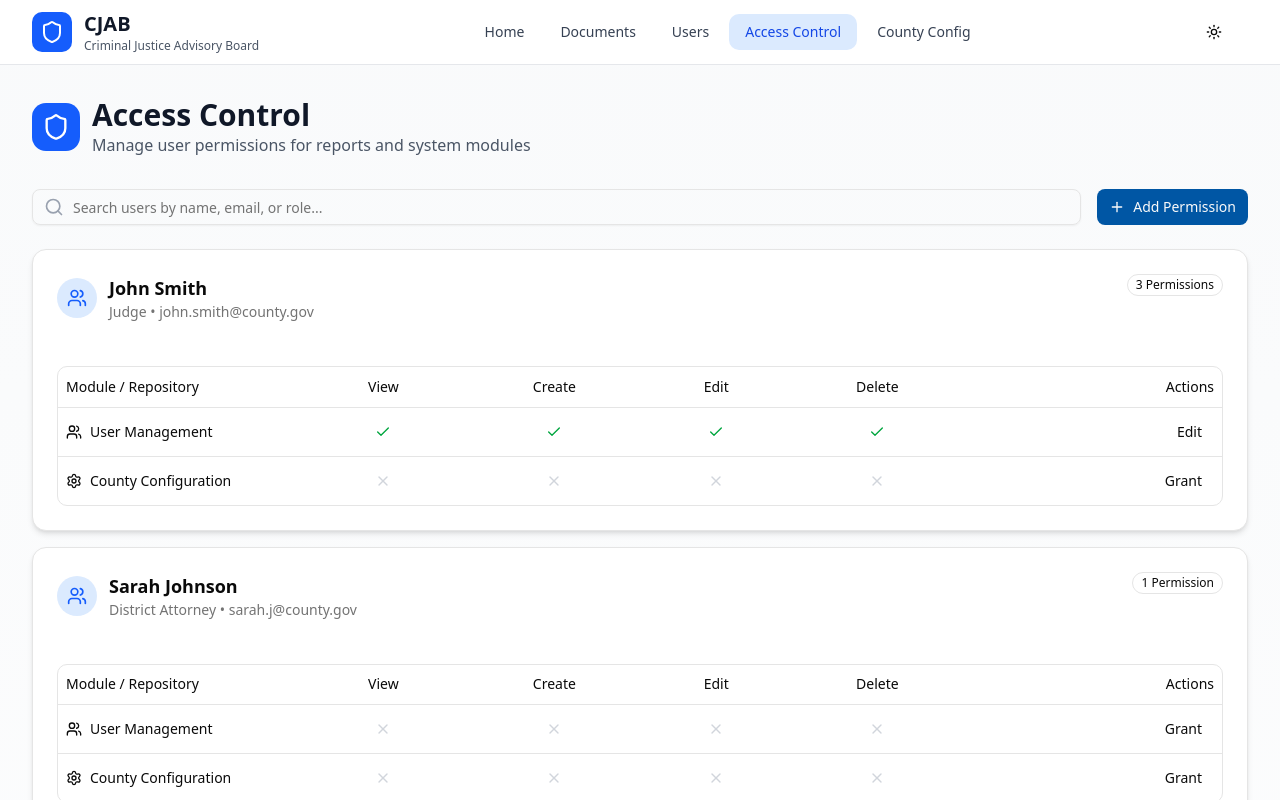
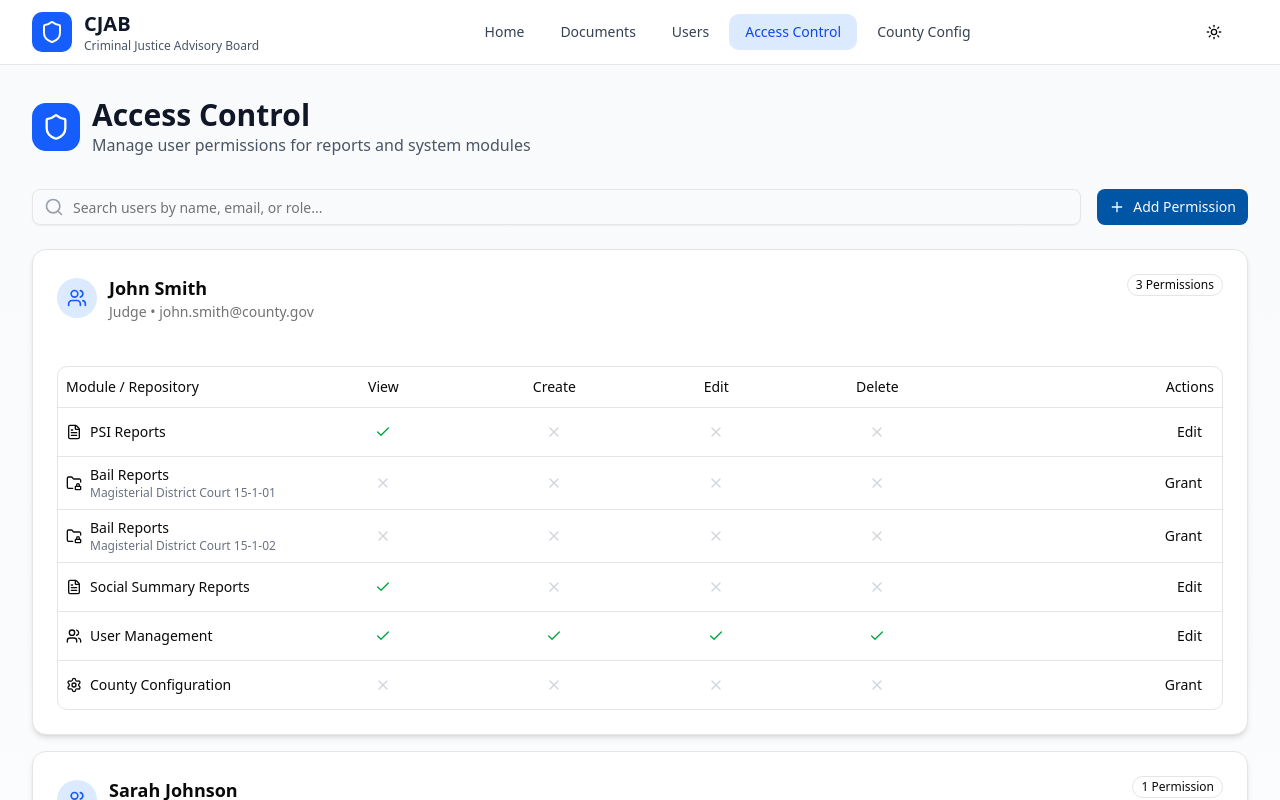
Before and after one commit to quantumapps-dev/cjab, a Next.js app: page /access-control in a window 1280 px wide. Shown: the top 800 px of the page. Built offline with nearby package versions, Linux system fonts and the light colour scheme.

Commit message:
Update repository files

```diff
--- a/app/access-control/page.tsx
+++ b/app/access-control/page.tsx
@@ -76,6 +76,42 @@ export default function AccessControlPage() {
     const stored = localStorage.getItem("documentRepositories")
     if (stored) {
       setRepositories(JSON.parse(stored))
+    } else {
+      // Initialize with default repositories if none exist
+      const defaultRepos: DocumentRepository[] = [
+        {
+          id: "1",
+          name: "PSI Reports",
+          code: "psi",
+          metadataFields: [
+            { id: "1", name: "description", label: "Description", type: "textarea", required: true },
+            { id: "2", name: "sentenceDate", label: "Sentence Date", type: "date", required: true },
+            { id: "3", name: "docketNumber", label: "Docket Number", type: "text", required: true },
+          ],
+        },
+        {
+          id: "2",
+          name: "Bail Reports",
+          code: "bail",
+          metadataFields: [
+            { id: "1", name: "description", label: "Description", type: "textarea", required: true },
+            { id: "2", name: "hearingDate", label: "Hearing Date", type: "date", required: true },
+            { id: "3", name: "otn", label: "OTN (Offense Tracking Number)", type: "text", required: true },
+          ],
+        },
+        {
+          id: "3",
+          name: "Social Summary Reports",
+          code: "social",
+          metadataFields: [
+            { id: "1", name: "description", label: "Description", type: "textarea", required: true },
+            { id: "2", name: "dispositionDate", label: "Disposition Date", type: "date", required: true },
+            { id: "3", name: "docketNumber", label: "Docket Number", type: "text", required: true },
+          ],
+        },
+      ]
+      setRepositories(defaultRepos)
+      localStorage.setItem("documentRepositories", JSON.stringify(defaultRepos))
     }
   }, [])
 
@@ -230,12 +266,7 @@ export default function AccessControlPage() {
         canEdit: existing.canEdit,
         canDelete: existing.canDelete,
       })
-      console.log("[v0] Loaded existing permissions into form:", {
-        canView: existing.canView,
-        canCreate: existing.canCreate,
-        canEdit: existing.canEdit,
-        canDelete: existing.canDelete,
-      })
+      console.log("[v0] Loaded existing permissions into form")
     } else {
       setPermissionForm({
         canView: false,
@@ -246,7 +277,9 @@ export default function AccessControlPage() {
       console.log("[v0] No existing permission - form reset to all false")
     }
 
-    setIsDialogOpen(true)
+    setTimeout(() => {
+      setIsDialogOpen(true)
+    }, 0)
   }
 
   const getRepositoryByCode = (code: string) => {
```
